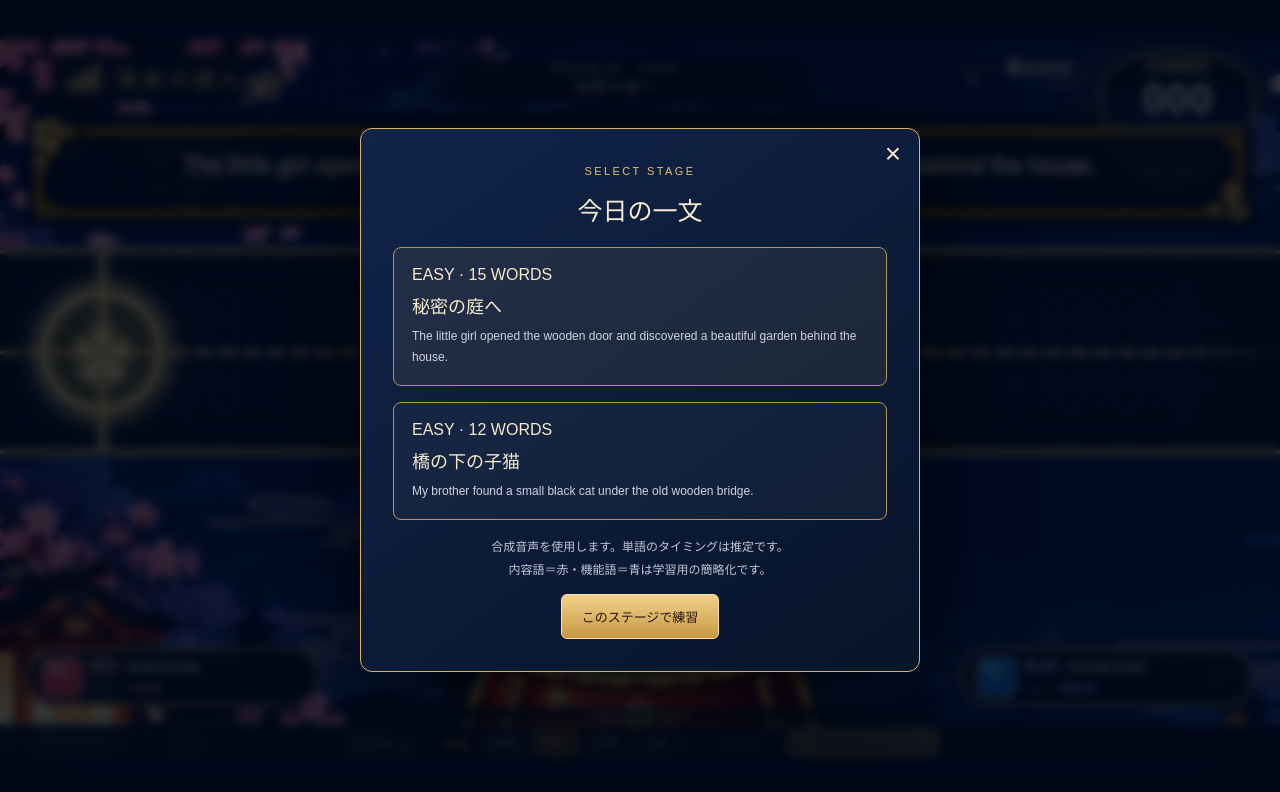
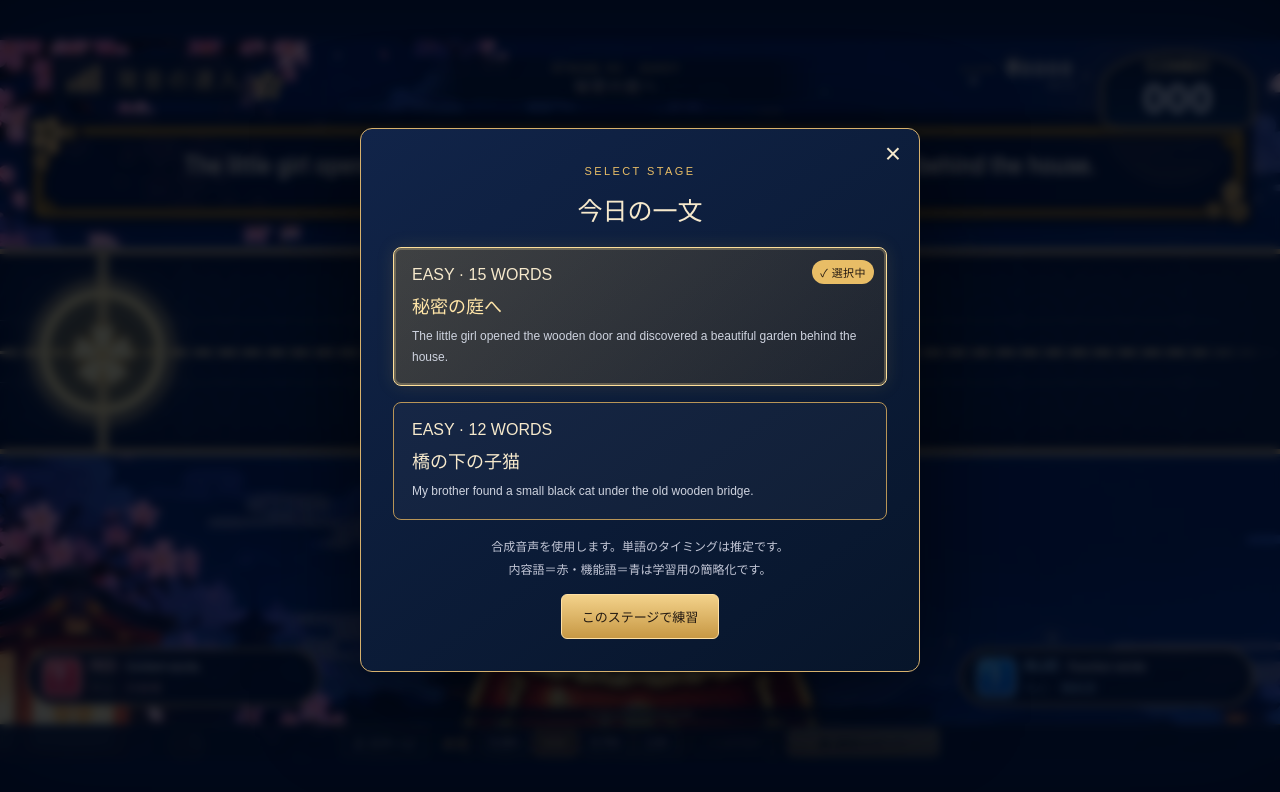
Before and after one commit to d14618404/hatsuon-tatsujin, a website with bundled scripts: page index.html in a window 1280 px wide. Both pictures are taken after a click on the button "☷ ステージ". Built offline with nearby package versions, Linux system fonts and the light colour scheme; files whose address does not match are found by name.

Commit message:
Clarify selected stage styling

```diff
--- a/src/styles.css
+++ b/src/styles.css
@@ -80,3 +80,8 @@ h1{font:800 1.5cqw Arial,sans-serif;letter-spacing:.16em;color:#ffda8a;white-spa
 .keyboard-hint.right kbd{border-color:#bce9ff;background:radial-gradient(circle at 25% 20%,#57ccff 0,transparent 32%),linear-gradient(#008cff,#0063da);box-shadow:inset 0 0 0 2px #ffffff24,0 3px 0 #174679,0 0 8px #008aff88}
 .keyboard-hint kbd b{font-size:clamp(17px,1.35cqw,22px);line-height:1}
 .keyboard-hint kbd small{font:700 clamp(8px,.55cqw,10px)/1 sans-serif;color:#dce3ef}
+.stage-card{position:relative;transition:background-color .15s,border-color .15s,box-shadow .15s}
+.stage-card:hover{border-color:#e7ca8d;background:#ffffff12}
+.stage-card.selected{border-color:#ffe09a;background:linear-gradient(135deg,#c99c3f42,#6f4d172e);box-shadow:inset 0 0 0 2px #ffe09a42,0 0 18px #d7a94724}
+.stage-card.selected strong{color:#ffe5a8}
+.stage-card.selected:after{content:"✓ 選択中";position:absolute;top:12px;right:12px;padding:4px 8px;border-radius:999px;background:#e8bd66;color:#241a12;font-size:11px;font-weight:800;letter-spacing:.04em}
```
